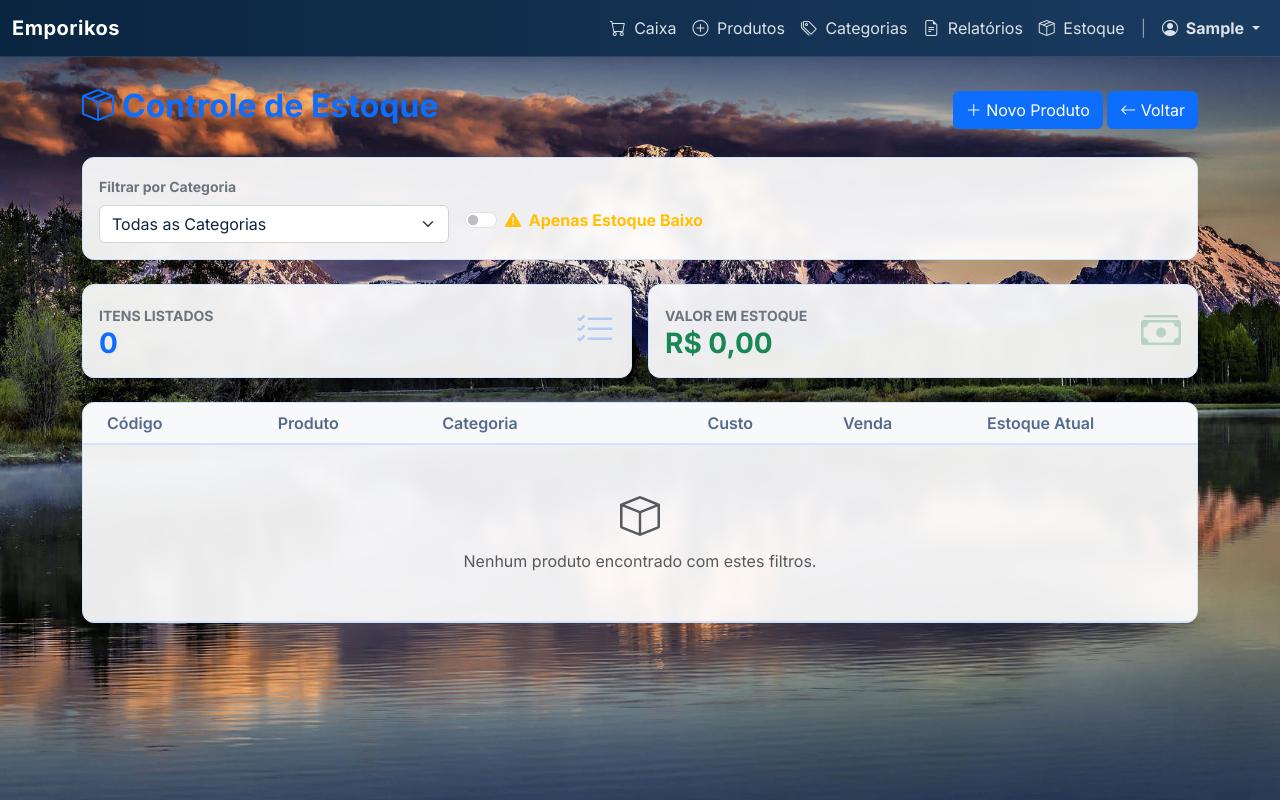
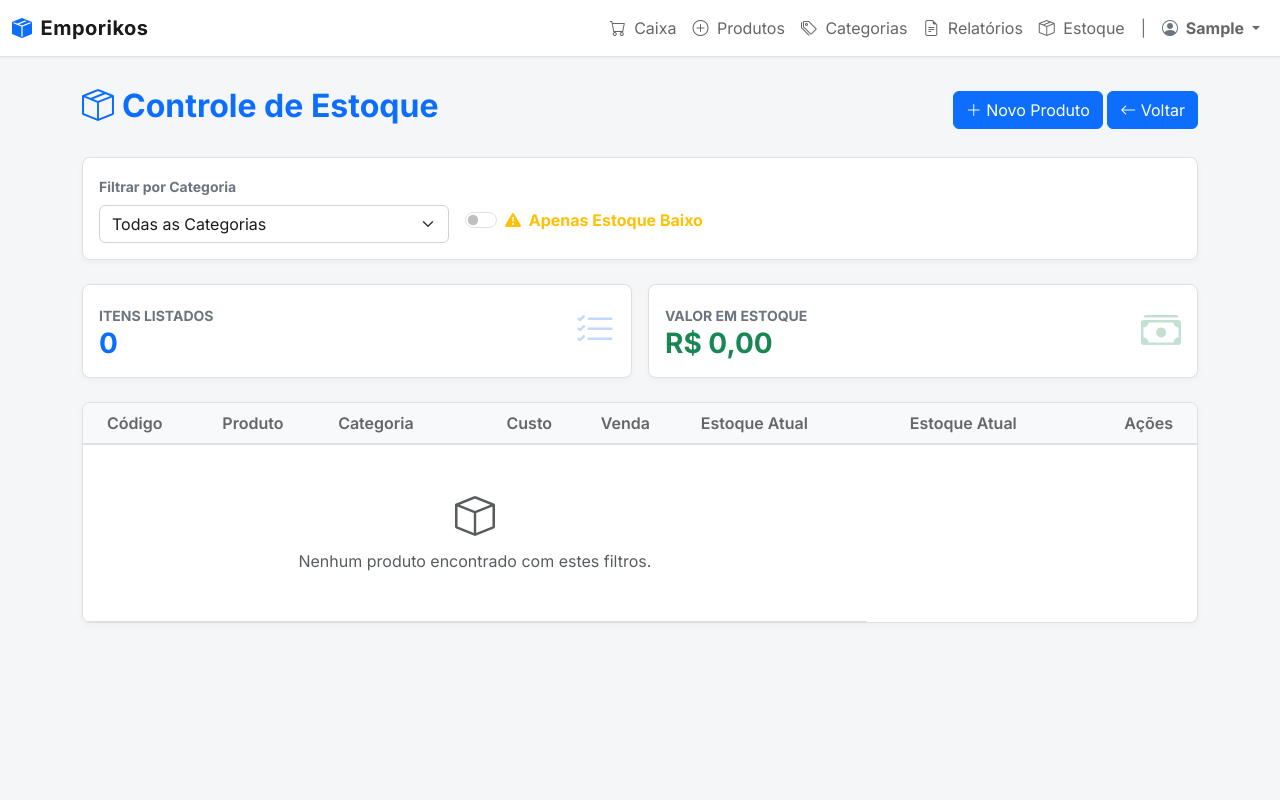
Before and after one commit to Heitorcgq/Emporikos, a Django app: page /relatorios/estoque/ in a window 1280 px wide. Run offline with Django 5.2, Linux system fonts and the light colour scheme; the visitor is signed in with stand-in values (Sample User, id 1); data that the repository does not hold is empty.

Commit message:
Atualização no estilo, adição de unique para código e edição/exclusão de produtos

```diff
--- a/apps/loja/models.py
+++ b/apps/loja/models.py
@@ -13,7 +13,7 @@ class Produto(models.Model):
     preco_compra = models.DecimalField(max_digits=10, decimal_places=2, verbose_name="Preço de Custo")
     preco_venda = models.DecimalField(max_digits=10, decimal_places=2)
     estoque_atual = models.IntegerField(default=0)
-    codigo = models.CharField(max_length=50, blank=True, null=True)
+    codigo = models.CharField(max_length=50, unique=True, blank=True, null=True)
     detalhes = models.CharField(max_length=200, blank=True)
 
     def __str__(self):
--- a/apps/loja/views.py
+++ b/apps/loja/views.py
@@ -210,3 +210,27 @@ def relatorio_estoque(request):
     }
 
     return render(request, 'loja/relatorio_estoque.html', context)
+
+
+@login_required
+def editar_produto(request, produto_id):
+    # Busca o produto ou dá erro 404 se não existir
+    produto = get_object_or_404(Produto, id=produto_id)
+
+    if request.method == 'POST':
+        # Carrega o formulário COM os dados do produto (instance=produto)
+        form = ProdutoForm(request.POST, instance=produto)
+        if form.is_valid():
+            form.save()
+            return redirect('relatorio_estoque') # Volta para a lista de estoque
+    else:
+        # Preenche o formulário com os dados atuais
+        form = ProdutoForm(instance=produto)
+
+    return render(request, 'loja/editar_produto.html', {'form': form, 'produto': produto})
+
+@login_required
+def excluir_produto(request, produto_id):
+    produto = get_object_or_404(Produto, id=produto_id)
+    produto.delete()
+    return redirect('relatorio_estoque')
--- a/setup/urls.py
+++ b/setup/urls.py
@@ -13,6 +13,8 @@ urlpatterns = [
     path('relatorios/vendas/', views.relatorio_vendas, name='relatorio_vendas'),
     path('categorias/nova/', views.cadastro_categoria, name='cadastro_categoria'),
     path('relatorios/estoque/', views.relatorio_estoque, name='relatorio_estoque'),
+    path('produtos/editar/<int:produto_id>/', views.editar_produto, name='editar_produto'),
+    path('produtos/excluir/<int:produto_id>/', views.excluir_produto, name='excluir_produto'),
 
     # Rotas "invisíveis" que o JavaScript vai chamar
     path('api/buscar-produto/', views.buscar_produto, name='buscar_produto'),
--- a/templates/core/base.html
+++ b/templates/core/base.html
@@ -12,50 +12,60 @@
 
     <style>
       :root {
-        /* PALETA AZUL E BRANCO */
-        --surface-color: rgba(255, 255, 255, 0.92); /* Fundo dos cards branco semi-transparente */
-        --border-color: #cfe2ff; /* Borda azul bem clarinha */
+        /* --- PALETA CLEAN (Fundo Claro) --- */
+        --bg-body: #f4f6f8;       /* Fundo cinza bem clarinho para o site */
+        --surface-color: #ffffff; /* Fundo branco puro para os cards */
+        --border-color: #e0e0e0;  /* Bordas sutis */
 
-        --text-primary: #0a2540; /* Azul marinho escuro para texto principal */
-        --text-secondary: #556b8d; /* Azul acinzentado para textos secundários */
+        --text-primary: #1a1a1a;  /* Preto suave para textos principais */
+        --text-secondary: #666666; /* Cinza para textos secundários */
 
-        --accent-color: #0d6efd; /* Azul vibrante para destaques (botões, ícones) */
-        --accent-hover: #0b5ed7;
+        --accent-color: #0d6efd;  /* Azul padrão para botões e destaques */
       }
 
       body {
-        /* Configuração da Imagem de Fundo */
-        background: url('{% static "img/paisagem2.jpg" %}') no-repeat center center fixed;
-        background-size: cover; /* Faz a imagem cobrir toda a tela */
-
+        /* Removemos a imagem de fundo e deixamos uma cor sólida suave */
+        background-color: var(--bg-body);
         color: var(--text-primary);
         font-family: "Inter", sans-serif;
         min-height: 100vh;
       }
 
-      /* Navbar com gradiente azul */
+      /* Navbar Clean (Branca com linha cinza) */
       .navbar {
-        background: linear-gradient(90deg, #0a2540 0%, #1a3c61 100%);
-        box-shadow: 0 4px 15px rgba(0,0,0,0.1);
-        border-bottom: 1px solid rgba(255,255,255,0.1);
+        background-color: #ffffff;
+        box-shadow: 0 1px 3px rgba(0,0,0,0.05); /* Sombra muito leve */
+        border-bottom: 1px solid var(--border-color);
       }
-      .navbar-brand { font-weight: 700; letter-spacing: 0.5px; color: #fff !important; }
-      .nav-link { color: rgba(255,255,255,0.85) !important; }
-      .nav-link:hover, .nav-link.active { color: #fff !important; }
+      /* Logo Azul */
+      .navbar-brand {
+          font-weight: 700;
+          letter-spacing: 0.5px;
+          color: var(--text-primary) !important;
+      }
+      /* Links do Menu (Cinza escuro, ficam azul ao passar o mouse) */
+      .nav-link {
+          color: var(--text-secondary) !important;
+          font-weight: 500;
+      }
+      .nav-link:hover, .nav-link.active {
+          color: var(--accent-color) !important;
+      }
 
       /* Estilos Gerais */
       .text-accent { color: var(--accent-color) !important; }
       main { padding: 30px 20px; }
 
-      /* Paineis (Cards) - Agora brancos e limpos */
+      /* Paineis (Cards) - Brancos com sombra suave */
       .panel {
         background: var(--surface-color);
         border: 1px solid var(--border-color);
-        border-radius: 12px;
+        border-radius: 8px; /* Cantos arredondados padrão */
         padding: 20px;
-        box-shadow: 0 8px 32px rgba(0, 0, 0, 0.05); /* Sombra suave */
-        backdrop-filter: blur(5px); /* Efeito de vidro fosco */
+        /* Sombra leve para destacar do fundo cinza */
+        box-shadow: 0 2px 6px rgba(0, 0, 0, 0.04);
       }
+
       .panel-label {
         font-size: 13px;
         color: var(--text-secondary);
@@ -64,22 +74,29 @@
         letter-spacing: 0.8px;
         margin-bottom: 8px;
       }
+
       .panel-value {
         font-size: 32px;
         font-weight: 700;
-        color: var(--text-primary); /* Azul escuro */
+        color: var(--text-primary);
       }
 
-      /* Ajustes para tabelas no tema claro */
-      .table { --bs-table-bg: transparent; color: var(--text-primary); }
+      /* Tabela Clean */
+      .table {
+          --bs-table-bg: transparent;
+          color: var(--text-primary);
+      }
       .table thead th {
           color: var(--text-secondary);
           font-weight: 600;
+          background-color: #f8f9fa; /* Cabeçalho levemente cinza */
           border-bottom: 2px solid var(--border-color);
       }
-      .table td { border-bottom: 1px solid var(--border-color); }
+      .table td {
+          border-bottom: 1px solid var(--border-color);
+      }
 
-      /* Ajustes de inputs para o tema claro */
+      /* Inputs Padrão (Fundo branco) */
       .form-control, .form-select {
         background-color: #fff;
         border: 1px solid #ced4da;
@@ -87,7 +104,12 @@
       }
       .form-control:focus {
         border-color: var(--accent-color);
-        box-shadow: 0 0 0 0.25rem rgba(13, 110, 253, 0.25);
+        box-shadow: 0 0 0 0.25rem rgba(13, 110, 253, 0.15);
+      }
+
+      /* Ajuste para inputs desabilitados ou readonly */
+      .form-control:disabled, .form-control[readonly] {
+          background-color: #e9ecef;
       }
     </style>
   </head>
@@ -95,7 +117,7 @@
     <nav class="navbar navbar-expand-lg">
       <div class="container-fluid">
         <a class="navbar-brand" href="/">
-          Emporikos
+          <i class="bi bi-box-seam-fill text-primary me-2"></i>Emporikos
         </a>
 
         <button class="navbar-toggler" type="button" data-bs-toggle="collapse" data-bs-target="#navbarMain">
@@ -131,11 +153,11 @@
                       </a>
                   </li>
 
-                  <li class="nav-item mx-2 text-white-50">|</li>
+                  <li class="nav-item mx-2 text-secondary">|</li>
 
                   <li class="nav-item dropdown">
-                      <a class="nav-link dropdown-toggle fw-bold text-white" href="#" role="button" data-bs-toggle="dropdown">
-                          <i class="bi bi-person-circle me-1"></i> {{ user.username|title }}
+                      <a class="nav-link dropdown-toggle fw-bold text-dark" href="#" role="button" data-bs-toggle="dropdown">
+                          <i class="bi bi-person-circle me-1 text-secondary"></i> {{ user.username|title }}
                       </a>
                       <ul class="dropdown-menu dropdown-menu-end shadow border-0">
                           <li>
--- a/templates/loja/relatorio_estoque.html
+++ b/templates/loja/relatorio_estoque.html
@@ -81,6 +81,8 @@
                         <th class="text-end">Custo</th>
                         <th class="text-end">Venda</th>
                         <th class="text-center pe-4">Estoque Atual</th>
+                        <th class="text-center pe-4">Estoque Atual</th>
+                        <th class="text-end pe-4">Ações</th>
                     </tr>
                 </thead>
                 <tbody>
@@ -95,13 +97,21 @@
                         <td class="text-end text-muted">R$ {{ p.preco_compra|floatformat:2 }}</td>
                         <td class="text-end fw-bold text-primary">R$ {{ p.preco_venda|floatformat:2 }}</td>
                         <td class="text-center pe-4">
-                            {% if p.estoque_atual == 0 %}
+                            {% if p.estoque_atual <= 0 %}
                                 <span class="badge bg-danger">ESGOTADO</span>
-                            {% elif p.estoque_atual <= 5 %}
+                            {% elif p.estoque_atual <= 10 %}
                                 <span class="badge bg-warning text-dark">{{ p.estoque_atual }} (Baixo)</span>
                             {% else %}
                                 <span class="fw-bold fs-5 text-secondary">{{ p.estoque_atual }}</span>
                             {% endif %}
+                            <td class="text-center pe-4">
+                                </td>
+
+                            <td class="text-end pe-4">
+                                <a href="{% url 'editar_produto' p.id %}" class="btn btn-sm btn-outline-primary" title="Editar">
+                                    <i class="bi bi-pencil"></i>
+                                </a>
+
                         </td>
                     </tr>
                     {% empty %}
```
Also changed, not shown: apps/loja/forms.py (+6 -1 lines), templates/loja/editar_produto.html (added, +69 -0 lines), apps/loja/migrations/0003_alter_produto_codigo.py (added), static/img/branco.jpg (added), static/img/preto.jpg (added), static/img/teste2.jpg (added).
